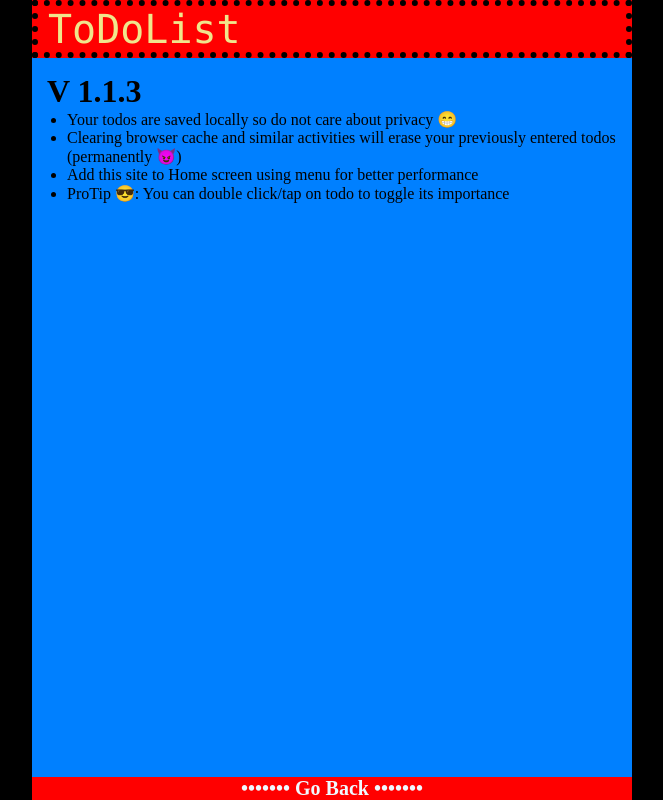
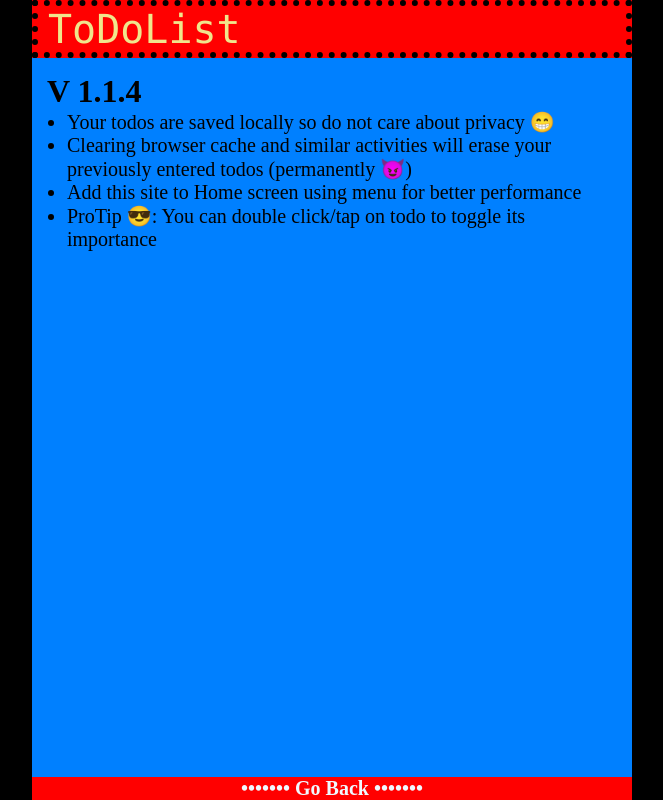
Before and after one commit to SatvikG7/react-to-do-list, a React (Create React App) app: page /about in a window 1280 px wide. Shown: the whole page, without its empty margins (308-971 px from the left). Built offline with nearby package versions, Linux system fonts and the light colour scheme.

Commit message:
add meta tags

```diff
--- a/public/index.html
+++ b/public/index.html
@@ -10,7 +10,9 @@
       name="description"
       content="Simple React ToDoList by Satvik Gaikwad"
     />
+    <meta name=”robots” content=”index”>
     <meta name="google-site-verification" content="WAetBlQRfemUrgWT1PCp-MnQYvL_zRR5ftisGJJV_EU" />
+    <link rel="canonical" href="https://to-do-list-satvikg7.netlify.app/" />
     <link rel="apple-touch-icon" href="%PUBLIC_URL%/logo192.png" />
     <link rel="manifest" href="%PUBLIC_URL%/manifest.json" />
     <!-- <link
@@ -22,7 +24,7 @@
       href="https://fonts.googleapis.com/icon?family=Material+Icons"
     /> -->
 
-    <title>React App</title>
+    <title>ToDoList</title>
   </head>
   <body>
     <noscript>You need to enable JavaScript to run this app.</noscript>
--- a/src/App.js
+++ b/src/App.js
@@ -7,7 +7,7 @@ import Footer from "./components/Footer";
 import About from "./components/About";
 
 // *** Version ***
-const version = "1.1.3";
+const version = "1.1.4";
 
 
 function App() {
--- a/src/components/Todo.js
+++ b/src/components/Todo.js
@@ -25,7 +25,7 @@ const useStyles = makeStyles(() => ({
     margin: "0",
   },
   td: {
-    borderRadius: "8px",
+    borderRadius: "10px",
     backgroundColor: "cyan",
     marginBottom: "7px",
   },
--- a/src/index.css
+++ b/src/index.css
@@ -50,7 +50,6 @@ body {
 .btn {
   font-family: "Cascadia code", "Consolas", "Fira code", "Fira Sans", "fangsong",
     "Code", "Roboto", "Helvetica";
-
   text-transform: uppercase;
   background: #303f9f;
   color: #f0e68c;
@@ -94,6 +93,7 @@ body {
 
 .aboutUl {
   margin: 0 0 0 20px;
+  font-size: 1.25rem;
 }
 
 @media (min-width: 600px) {
```
